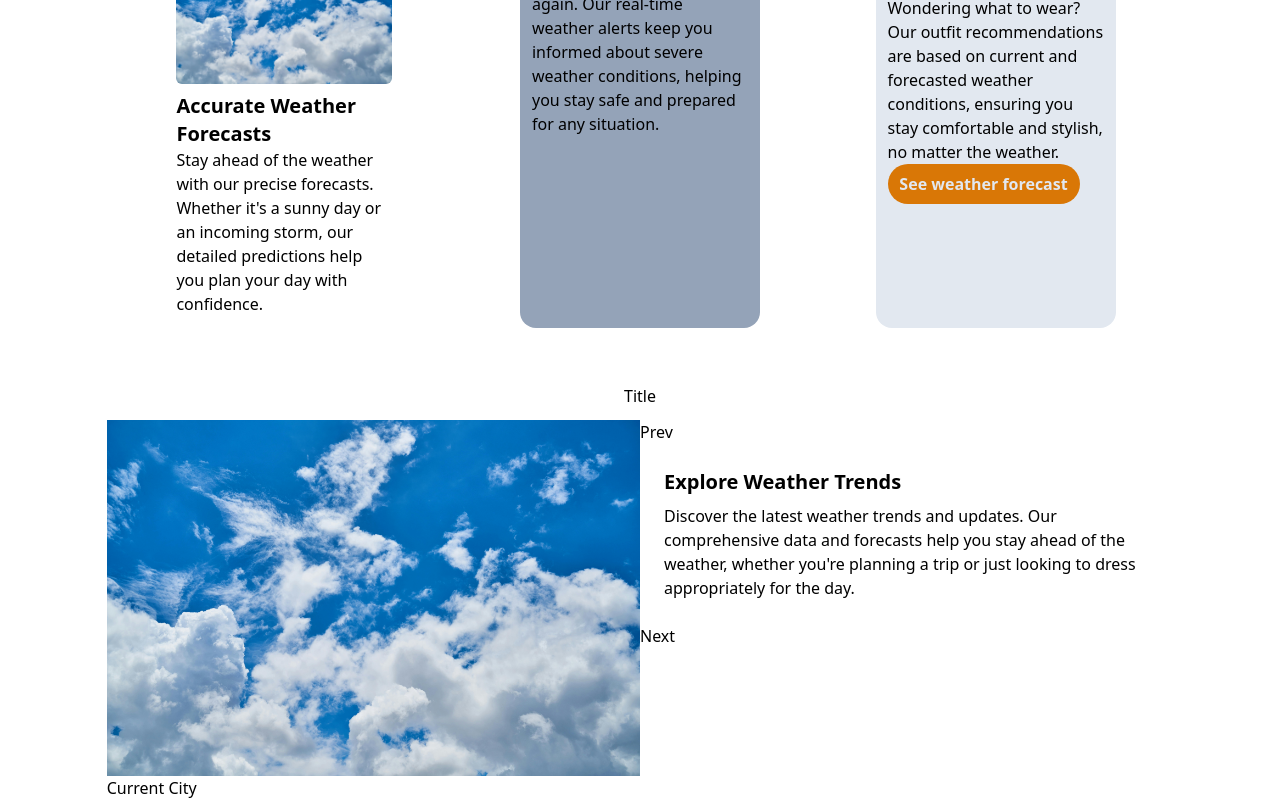
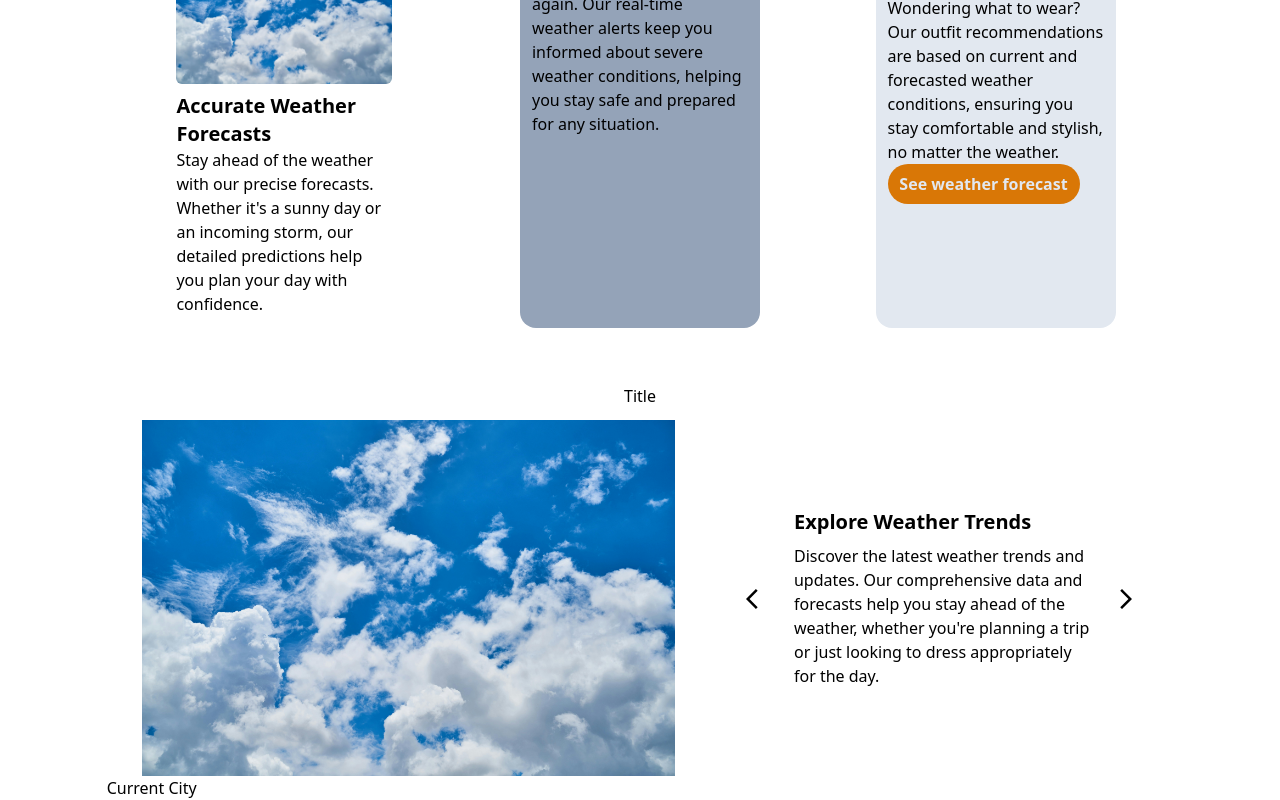
Before and after one commit to Alexandru2401/weather-react-app, a React (Create React App) app: page / in a window 1280 px wide. Shown: the part 1016-1816 px from the top of the page. Built offline with nearby package versions, Linux system fonts and the light colour scheme.

Commit message:
adding next and prev icons from material ui icons

```diff
--- a/package.json
+++ b/package.json
@@ -3,6 +3,10 @@
   "version": "0.1.0",
   "private": true,
   "dependencies": {
+    "@emotion/react": "^11.13.3",
+    "@emotion/styled": "^11.13.0",
+    "@mui/icons-material": "^6.1.0",
+    "@mui/material": "^6.1.0",
     "@testing-library/jest-dom": "^5.17.0",
     "@testing-library/react": "^13.4.0",
     "@testing-library/user-event": "^13.5.0",
--- a/src/components/UI/CarouselHome.jsx
+++ b/src/components/UI/CarouselHome.jsx
@@ -2,6 +2,8 @@ import carouselImg from "../../assets/carouselImg.jpg";
 import Card from "./Card";
 import { items } from "../../api/carouselContent";
 import { useState } from "react";
+import ArrowForwardIosIcon from "@mui/icons-material/ArrowForwardIos";
+import ArrowBackIosIcon from "@mui/icons-material/ArrowBackIos";
 export default function CarouselHome() {
   const [index, setIndex] = useState(0);
 
@@ -17,16 +19,20 @@ export default function CarouselHome() {
   return (
     <>
       <h2 className="text-center m-3">Title</h2>
-      <div className="flex justify-between">
+      <div className="flex justify-around">
         <div className="w-2/4">
           <img src={carouselImg} />
         </div>
-        <div className="w-2/4">
-          <button onClick={handlePrev}>Prev</button>
+        <div className="flex items-center">
+          <button onClick={handlePrev}>
+            <ArrowBackIosIcon />
+          </button>
 
-          <Card>{item.content}</Card>
+          <Card className="w-80">{item.content}</Card>
 
-          <button onClick={handleNext}>Next</button>
+          <button onClick={handleNext}>
+            <ArrowForwardIosIcon />
+          </button>
         </div>
       </div>
     </>
```
Also changed, not shown: 1 other file (tests, documents, lock files or other folders).
